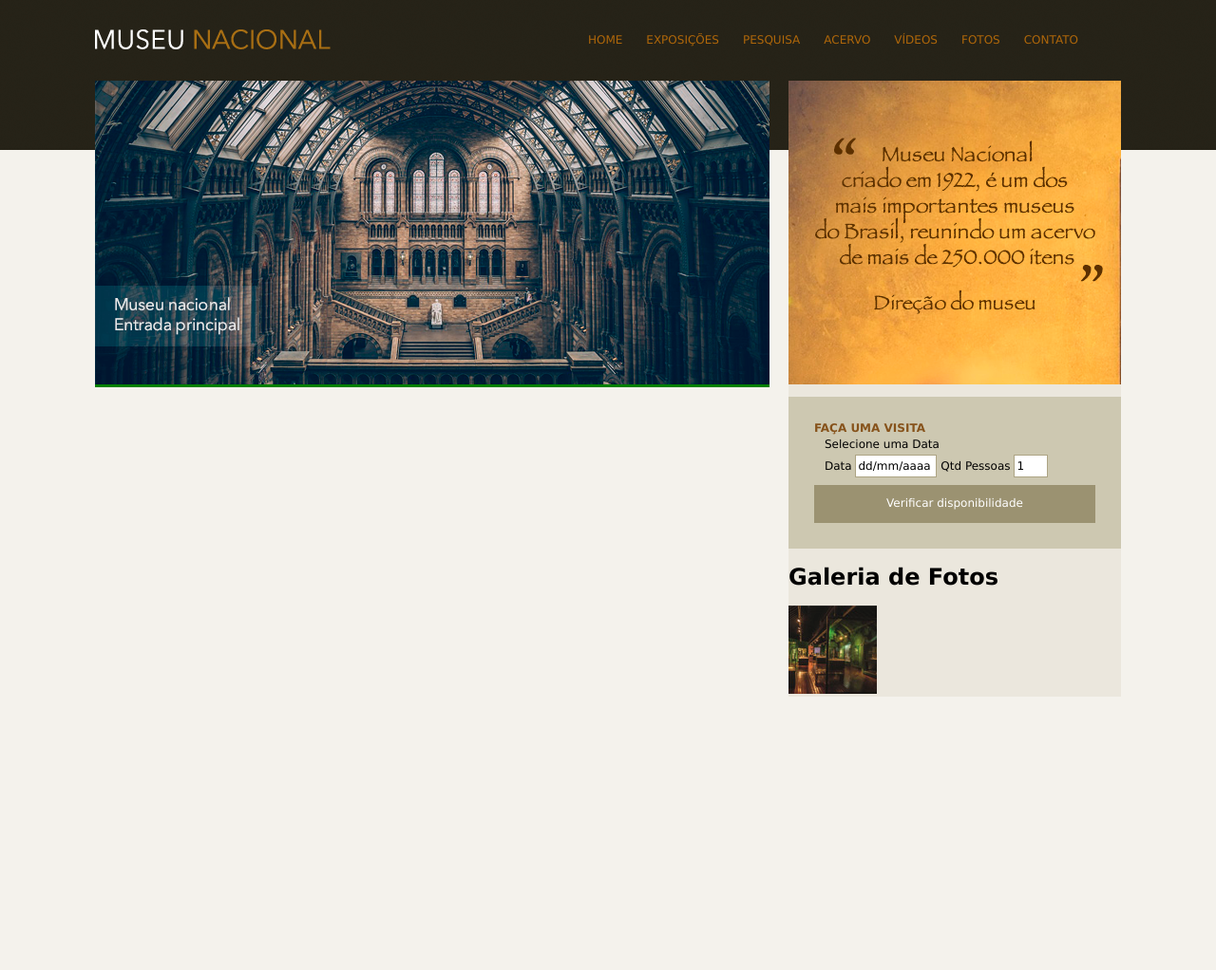
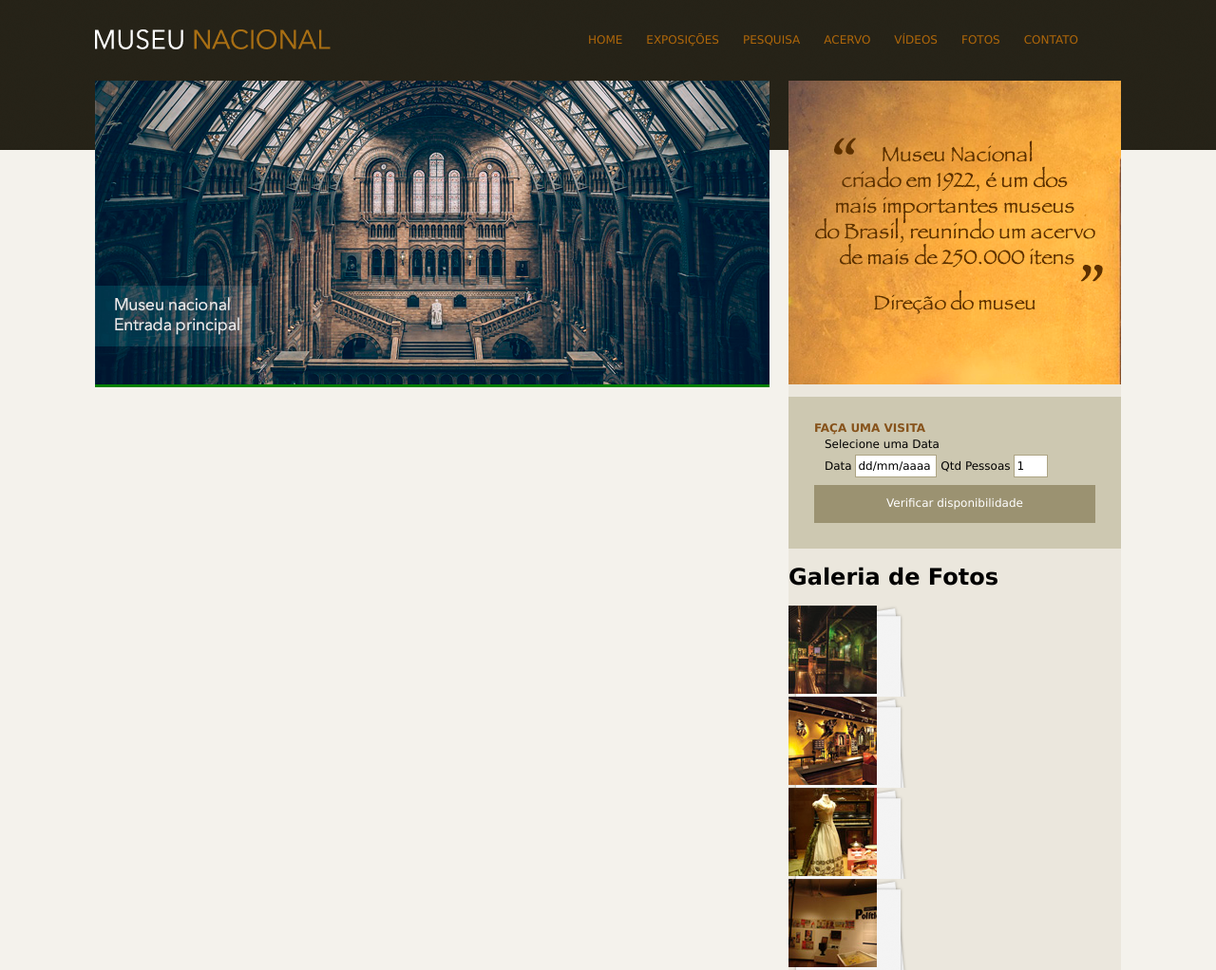
Before and after one commit to MatheusDario/museu-nacional, a plain HTML site: page index.html in a window 1280 px wide. Shown: the whole page at 95% size. Before the commit the page ends 800 px from the top, so only its background shows below. Drawn offline with Linux system fonts and the light colour scheme.

Commit message:
projeto em andamento

```diff
--- a/css/estilo.css
+++ b/css/estilo.css
@@ -73,6 +73,11 @@ section#visita {
 	margin-top: 10px;
 }
 
+section#galeria a {
+	display: block;
+	background: url(../imagens/fundo-foto.png) no-repeat;
+}
+
 h4 {
 	color: #86521a;
 	text-transform: uppercase;
--- a/index.html
+++ b/index.html
@@ -70,7 +70,16 @@
 				<section id="galeria">
 					<h1>Galeria de Fotos</h1>
 					<a href="">
-						<img src="imagens/imagem1.jpg" height="93 width 93">
+						<img src="imagens/imagem1.jpg" height="93 width 93" alt="">
+					</a>
+					<a href="">
+						<img src="imagens/imagem2.jpg" height="93 width 93">
+					</a>
+					<a href="">
+						<img src="imagens/imagem3.jpg" height="93 width 93">
+					</a>
+					<a href="">
+						<img src="imagens/imagem4.jpg" height="93 width 93">
 					</a>
 				</section>
 
```
